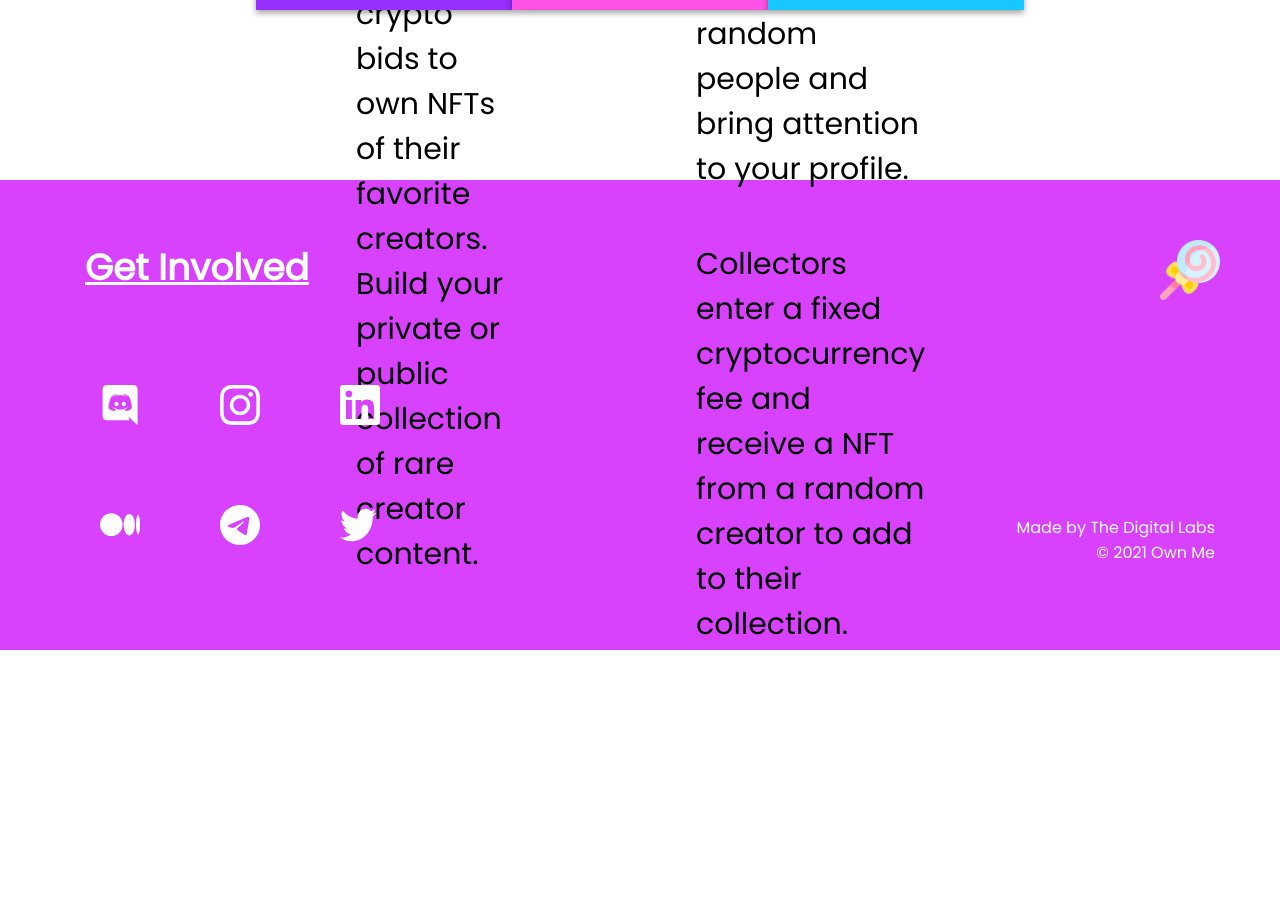
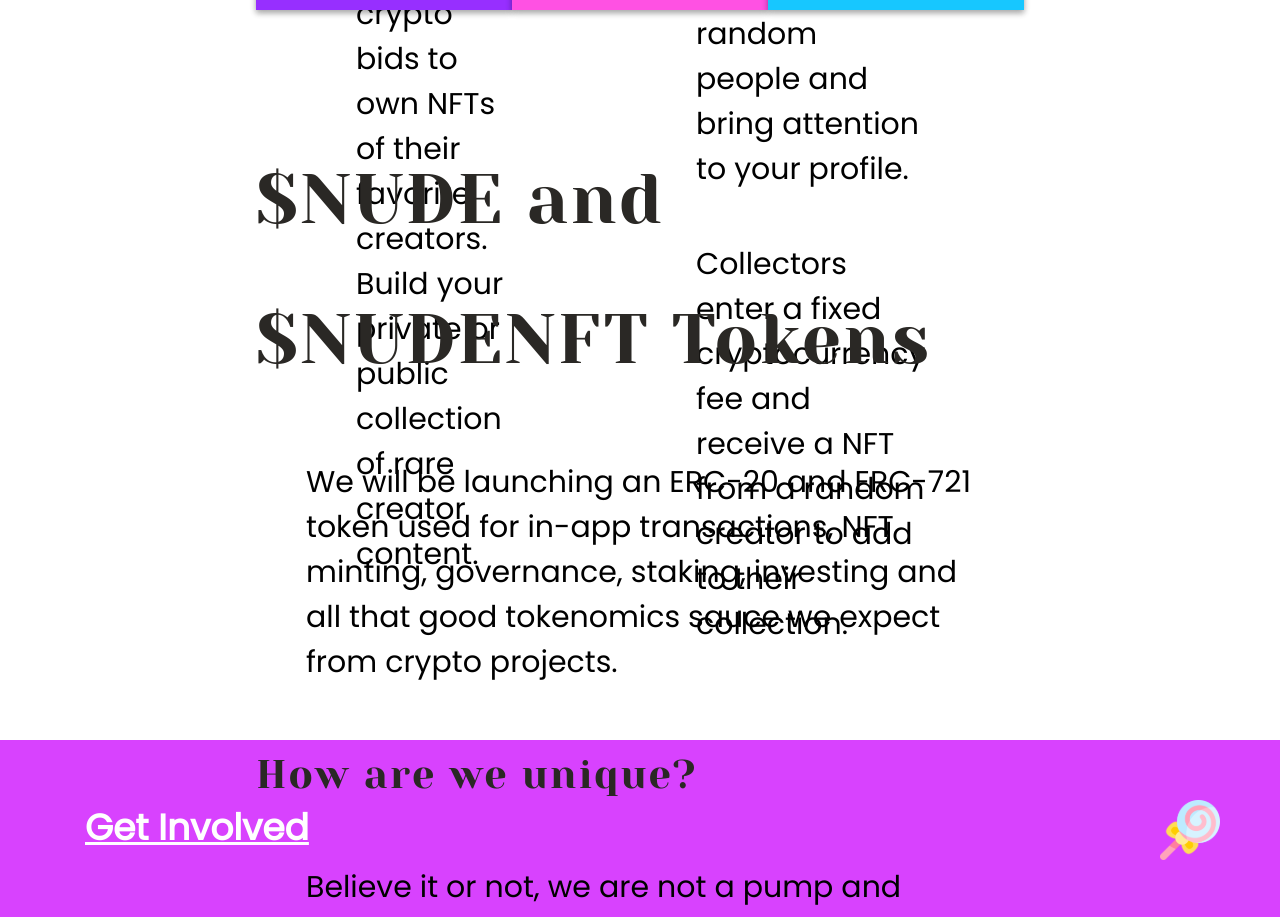
Before and after one commit to own-me/nude-promo, a React app: page / in a window 1280 px wide. Shown: the part 3160-4077 px from the top of the page. Before the commit the page ends 3857 px from the top, so only its background shows below. Built offline with nearby package versions, Linux system fonts and the light colour scheme.

Commit message:
add tokentalk

```diff
--- a/App.tsx
+++ b/App.tsx
@@ -12,6 +12,7 @@ import Auctionhouse from "./components/auctionhouse/Auctionhouse";
 import Features from "./components/features/Features";
 import Footer from "./components/Footer";
 import GumballMachine from "./components/gumball-machine/GumballMachine";
+import TokenTalk from "./components/token-talk/TokenTalk";
 
 function App() {
     return (
@@ -23,6 +24,7 @@ function App() {
                 <Auctionhouse />
                 <GumballMachine />
                 <Features />
+                <TokenTalk />
             </AppLayout>
             <Footer />
         </>
--- /dev/null
+++ b/components/token-talk/TokenTalk.tsx
@@ -0,0 +1,36 @@
+import React from "react";
+import styled from "styled-components";
+
+const TokenTalkContainer = styled.div`
+    height: 70%;
+`;
+
+const TokenTalkHeader = styled.div`
+    font-family: Yeseva One, Open Sans;
+    font-size: 70px;
+    line-height: 2.0;
+    letter-spacing: 2.0;
+    color: #2A2825;
+`;
+
+const TokenTalkText = styled.div`
+    font-size: 30px;
+    text-align: left;
+    margin: 50px 0px;
+    font-family: Poppins,Open Sans;
+    padding: 0px 50px;
+`;
+
+
+export default function TokenTalk() {
+    return (
+        <TokenTalkContainer>
+            <TokenTalkHeader>$NUDE and $NUDENFT Tokens</TokenTalkHeader>
+            <TokenTalkText>We will be launching an ERC-20 and ERC-721 token used for in-app transactions, NFT minting, governance, staking, investing and all that good tokenomics sauce we expect from crypto projects.</TokenTalkText>
+            <TokenTalkHeader style={{ fontSize: 40 }}>How are we unique?</TokenTalkHeader>
+            <TokenTalkText>Believe it or not, we are not a pump and dump.</TokenTalkText>
+            <TokenTalkText>We will be deploying our tokens to mainnet only when we have a fully functioning app to use them with. This allows for proper auditing, testing and community input.</TokenTalkText>
+            <TokenTalkText>Speculative investment is not our product pitch.</TokenTalkText>
+        </TokenTalkContainer>
+    );
+};
```
